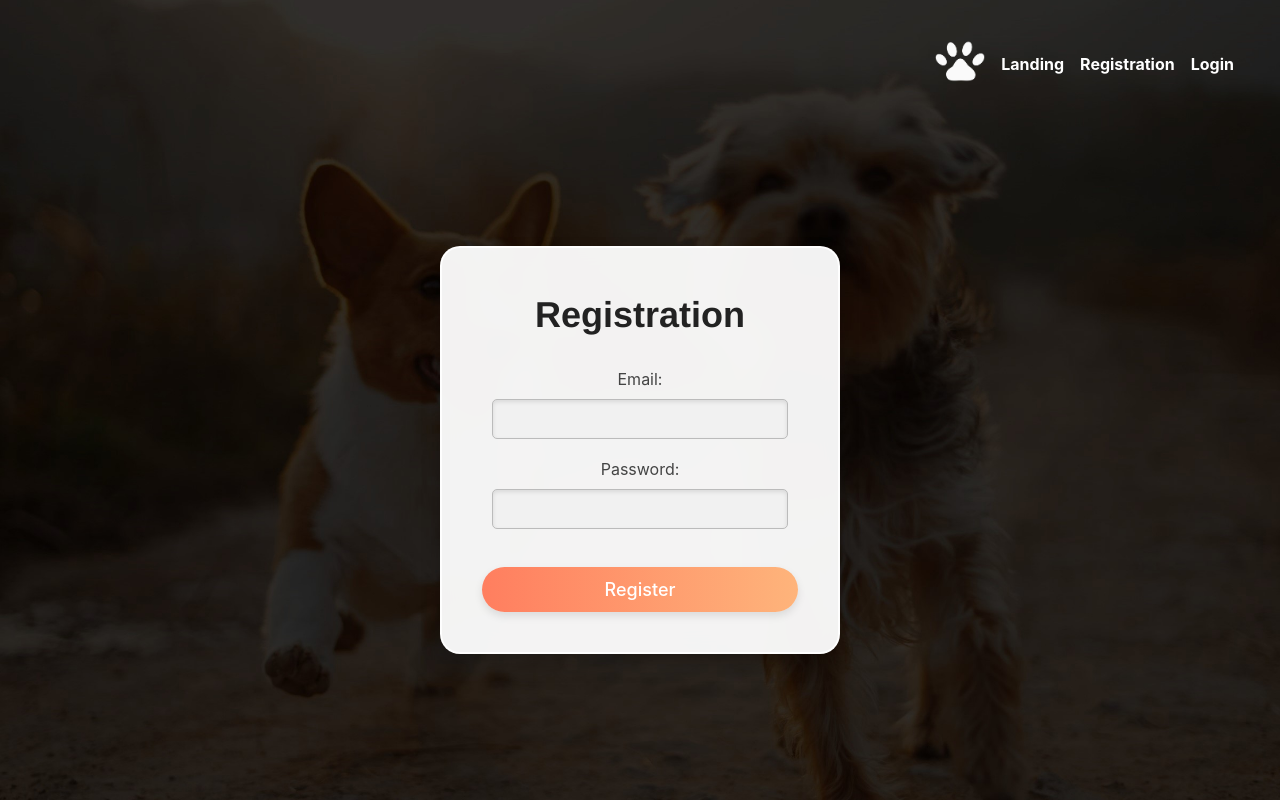
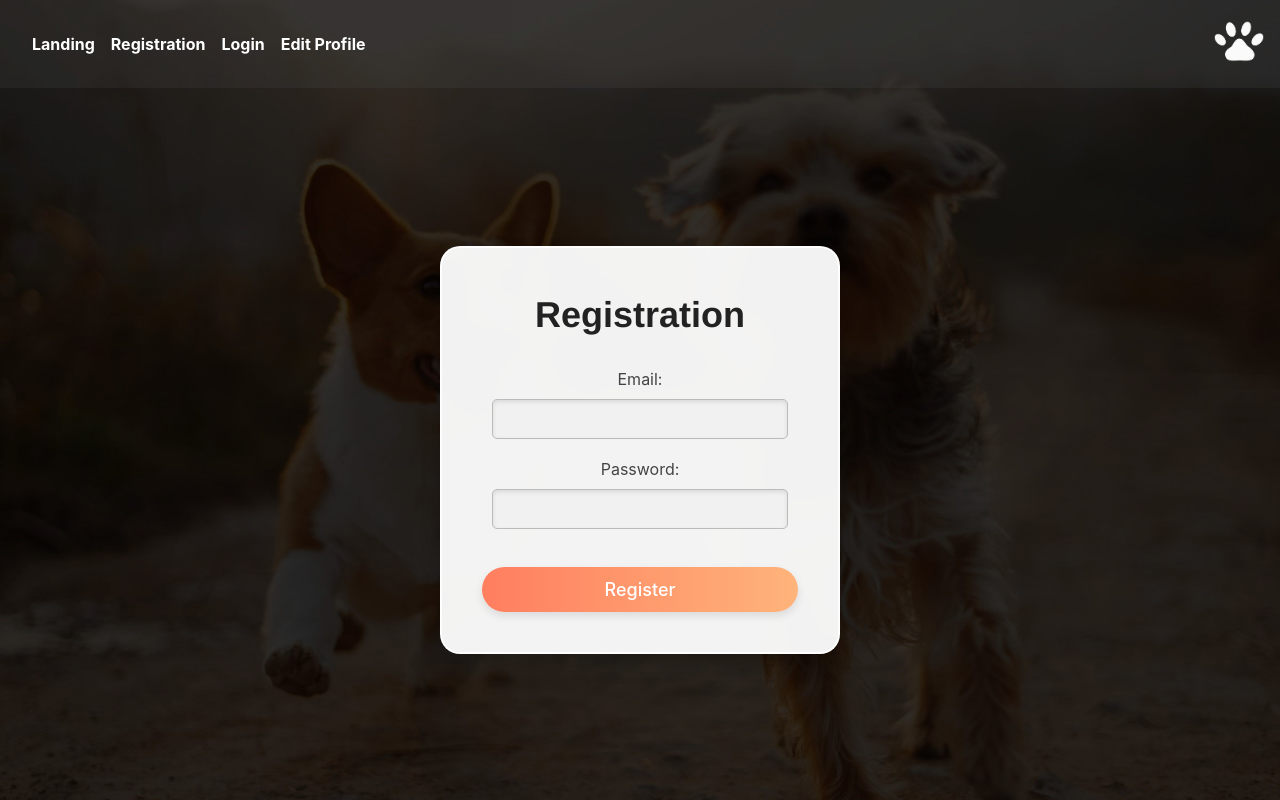
Before and after one commit to gfa-cc-after/Avengers_PET_Clinic, a React (Vite) app in the folder Pet-Clinic-Frontend/: page /registration in a window 1280 px wide. Built offline with nearby package versions, Linux system fonts and the light colour scheme; no server answers.

Commit message:
Profile Edit pages chreated, PrivateRoute

```diff
--- a/Pet-Clinic-Frontend/src/components/Navbar.css
+++ b/Pet-Clinic-Frontend/src/components/Navbar.css
@@ -7,22 +7,29 @@
 
   nav {
 	position: fixed;
-	top: 20px;
-	right: 30px;
+	top: 0;
+	right: 0;
+	left: 0;
+	background-color: #5050502f;
 	color: white;
 	padding: 1rem;
-	z-index: 1000; /* Zajistí, že navbar bude nad ostatními prvky */
-  }
-
-  .navigation {
 	display: flex;
 	justify-content: space-between;
 	align-items: center;
+	z-index: 1000;
+  }
+
+  .nav-header {
+	order: 2;
   }
 
   .nav-header img {
 	width: 50px;
 	height: 50px;
+  }
+
+  .nav-list {
+	order: 1;
   }
 
   .nav-list ul {
--- a/Pet-Clinic-Frontend/src/components/Navbar.tsx
+++ b/Pet-Clinic-Frontend/src/components/Navbar.tsx
@@ -6,25 +6,20 @@ import logo from "../images/petclinic.png"
 const Navbar = () => {
 	return (
 		<nav>
-			<div className="navigation">
-				<div className="nav-header">
-					<img src={logo} alt="" />
-
-				</div>
 			<div className="nav-list">
 				<ul>
-						{
-						routes.map((route) => {
+					{routes.map((route) => {
 						const { id, text, path } = route;
 						return (
 							<li key={id}>
 								<Link to={path}>{text}</Link>
 							</li>
 						);
-						})
-						}
+					})}
 				</ul>
 			</div>
+			<div className="nav-header">
+				<img src={logo} alt="Logo" />
 			</div>
 		</nav>
 	)
--- a/Pet-Clinic-Frontend/src/main.tsx
+++ b/Pet-Clinic-Frontend/src/main.tsx
@@ -12,6 +12,8 @@ import Landing from './pages/Landing';
 import { AuthProvider } from './pages/AuthContext';
 import Navbar from "./components/Navbar"
 import { routes } from "./routes"
+import PrivateRoute from './pages/PrivateRoute';
+import ProfileEdit from './pages/ProfileEdit';
 
 const Root = () => (
   <>
@@ -37,6 +39,14 @@ const router = createBrowserRouter([
         path: routes[2].path,
         element: <Login />,
       },
+      {
+        path: routes[3].path,
+        element: (
+        // <PrivateRoute>
+            <ProfileEdit />
+          //</PrivateRoute>
+        ),
+      },
     ],
   },
 ]);
--- /dev/null
+++ b/Pet-Clinic-Frontend/src/pages/PrivateRoute.tsx
@@ -0,0 +1,11 @@
+import React from 'react';
+import { Navigate } from 'react-router-dom';
+import { useAuth } from './AuthContext';
+
+const PrivateRoute = ({ children }: { children: JSX.Element }) => {
+  const { isLoggedIn } = useAuth();
+
+  return isLoggedIn ? children : <Navigate to="/login" />;
+};
+
+export default PrivateRoute;
--- /dev/null
+++ b/Pet-Clinic-Frontend/src/pages/ProfileEdit.tsx
@@ -0,0 +1,21 @@
+
+const ProfileEdit = () => {
+  return (
+    <div>
+      <h1>Edit Profile</h1>
+      <form>
+        <div>
+          <label htmlFor="username">Username:</label>
+          <input type="text" id="username" name="username" />
+        </div>
+        <div>
+          <label htmlFor="email">Email:</label>
+          <input type="email" id="email" name="email" />
+        </div>
+        <button type="submit">Save Changes</button>
+      </form>
+    </div>
+  );
+};
+
+export default ProfileEdit;
--- a/Pet-Clinic-Frontend/src/routes.tsx
+++ b/Pet-Clinic-Frontend/src/routes.tsx
@@ -2,4 +2,5 @@ export const routes = [
 	{ id: 1, text: 'Landing', path: '/' },
 	{ id: 2, text: 'Registration', path: '/registration' },
 	{ id: 3, text: 'Login', path: '/login' },
+	{ id: 4, text: 'Edit Profile', path: '/profile-edit' }
   ];
```
Lines whose indentation alone changed are shown as unchanged.
